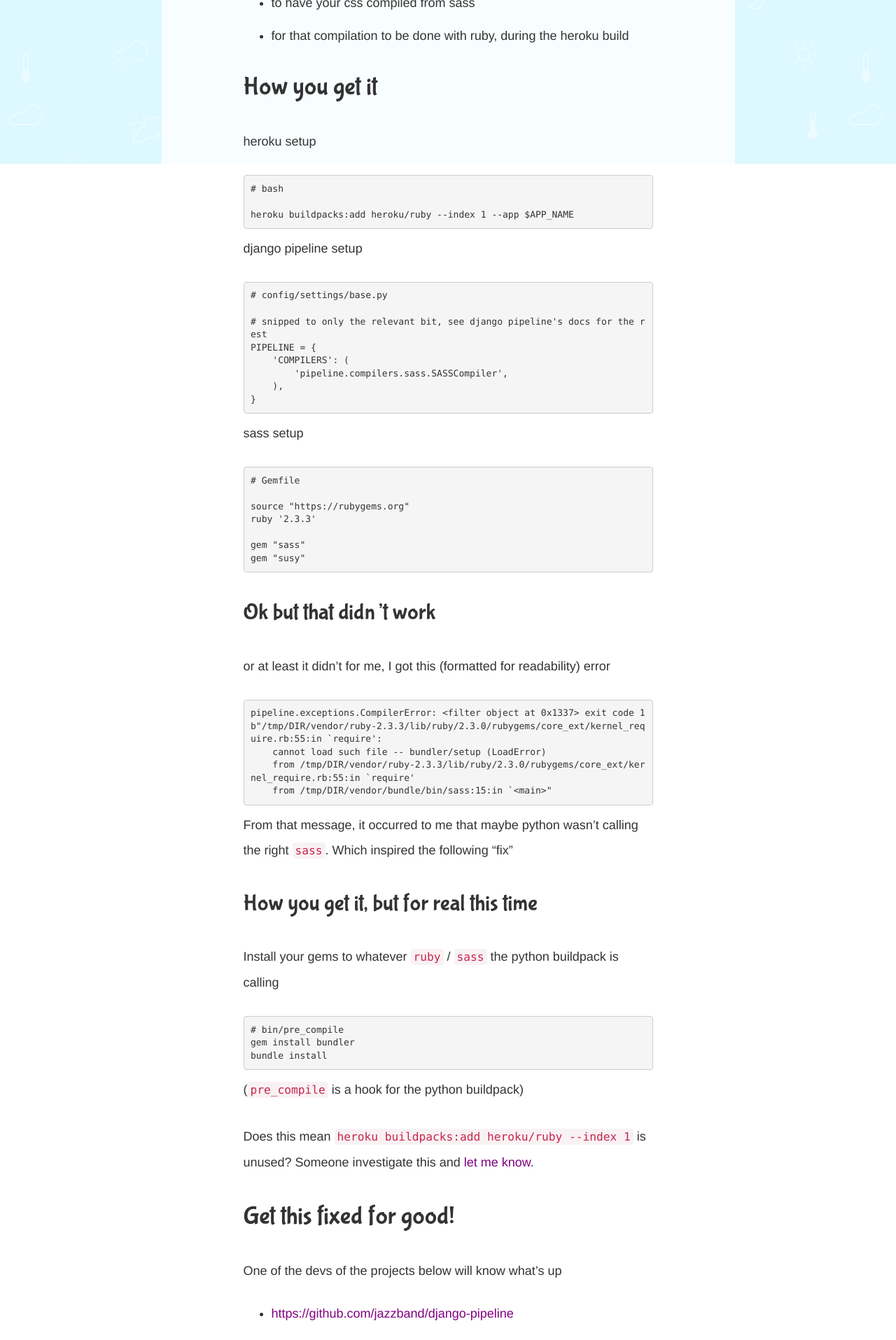
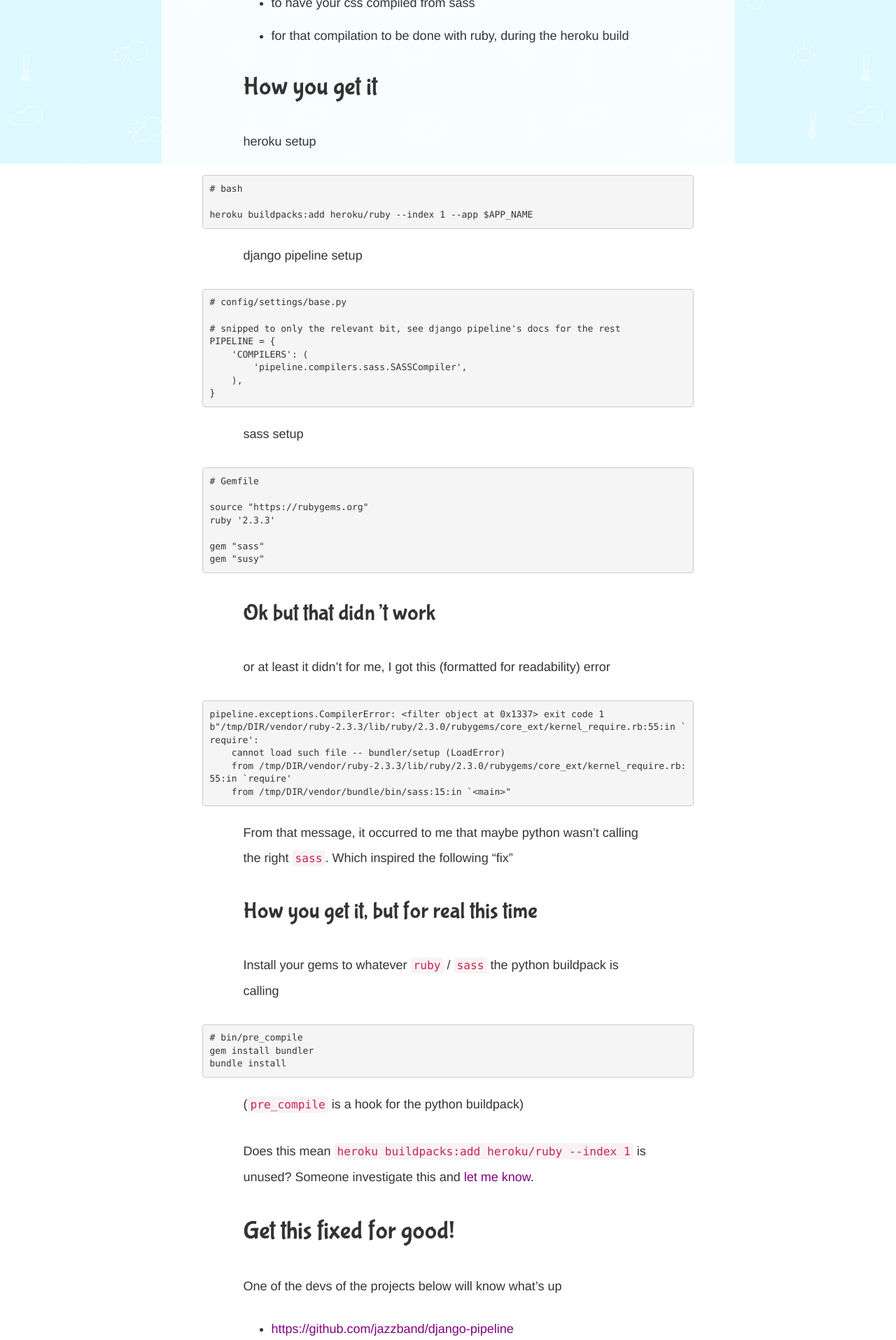
Before and after one commit to coilysiren/lynncyrin.github.io, a Jekyll site: the page built from _posts/2017-05-30-heroku-django-pipeline-sass.md, in a window 1280 px wide. Shown: the part 666-2581 px from the top of the page at 70% size. Built offline with Jekyll 4.4.1, drawn with Linux system fonts in a browser that asks for light colours; nearby versions of some CDN libraries; a style sheet for code colours, icons or effects is not loaded.

Commit message:
code block formatting

```diff
--- a/_sass/_article.sass
+++ b/_sass/_article.sass
@@ -66,6 +66,9 @@
     ol li > *
         display: inline
 
+    pre
+        margin: 0 -10% 20px
+
     .autolink i
         font-size: 1em
         margin: 0
```
